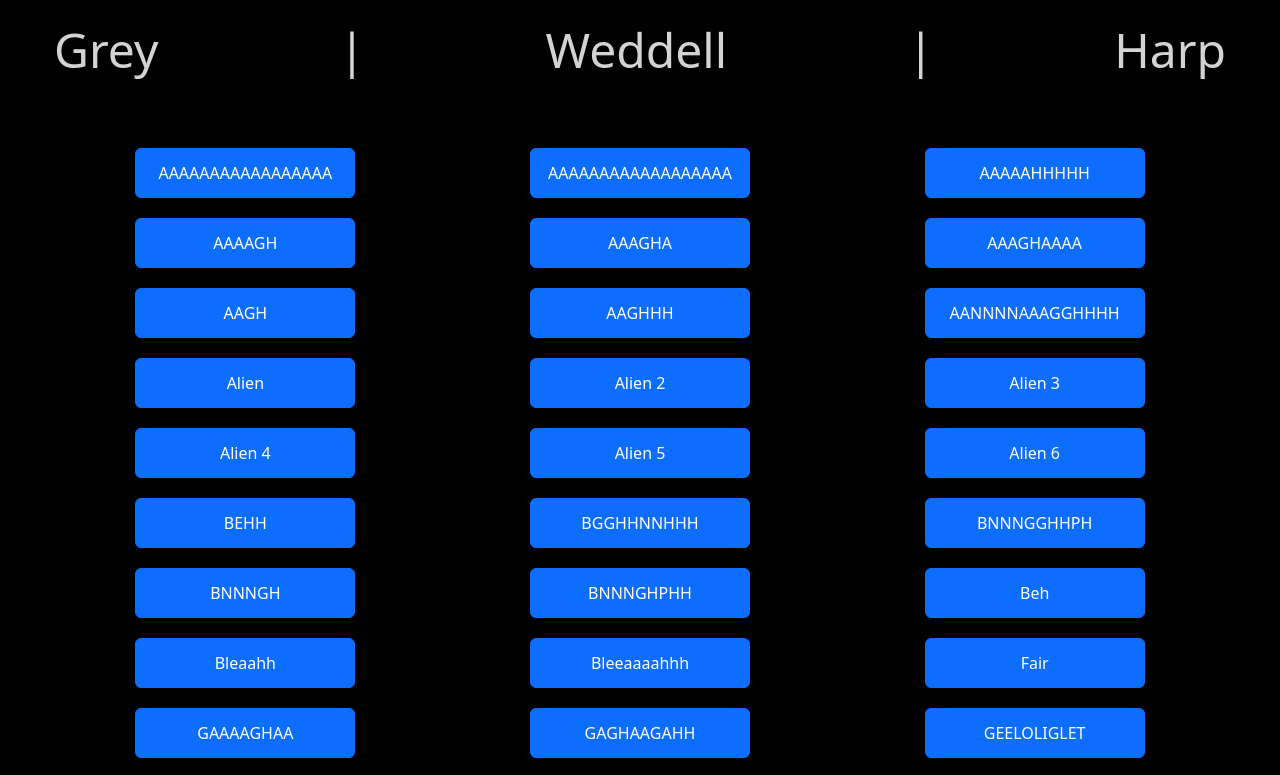
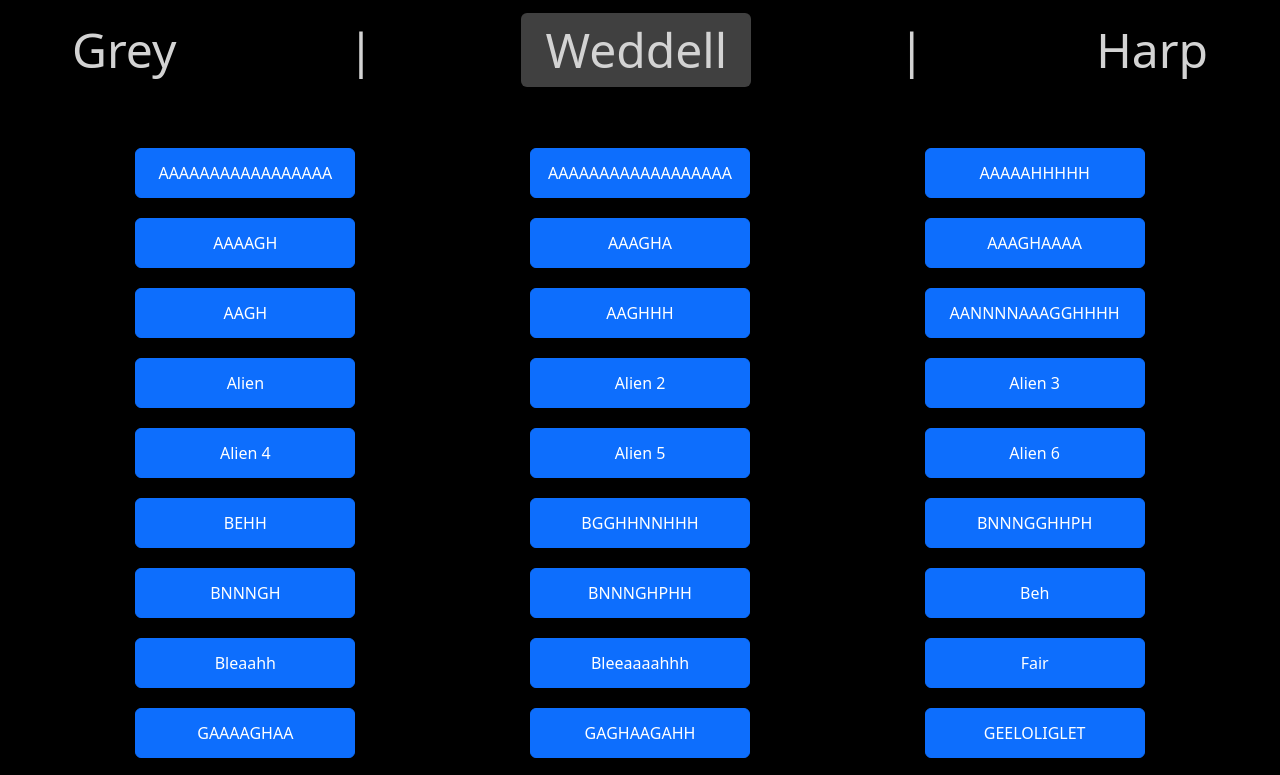
Before and after one commit to samgermain/seal-sounds-website, a Gatsby site: page / in a window 1280 px wide. Shown: the top 775 px of the page. Built offline with nearby package versions, Linux system fonts and the light colour scheme; Gatsby itself is replaced by a stand-in of ours.

Commit message:
added bubble to active link

```diff
--- a/src/pages/index.js
+++ b/src/pages/index.js
@@ -91,7 +91,7 @@ const IndexPage = ({data}) => {
 
     const SealTypeButton = ({name}) => (
         <button
-            className="seal-type-button"
+            className={`seal-type-button rounded px-4 ${sealType === name ? 'active' : ''}`}
             onClick={() => setSealType(name)}
         >
             {name}
--- a/src/styles/layout.scss
+++ b/src/styles/layout.scss
@@ -7,6 +7,10 @@ body{
 }
 
 @debug 'test';
+
+.active {
+    background-color: rgb(255 255 255 / 25%) !important;
+}
 
 .background-video{
     height: auto;
```
